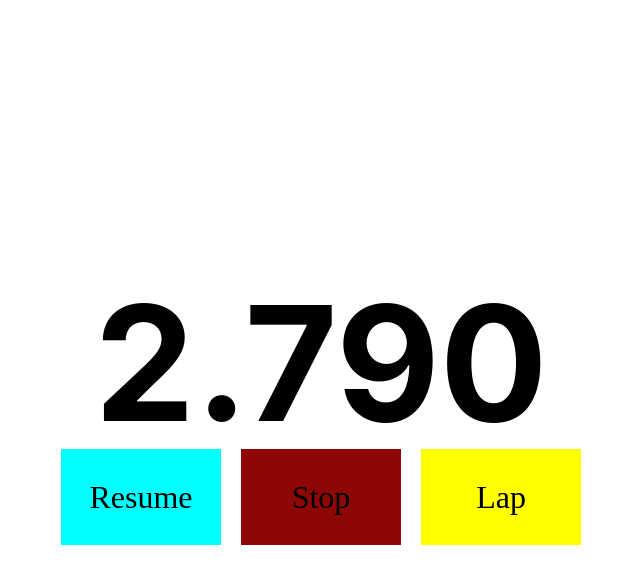
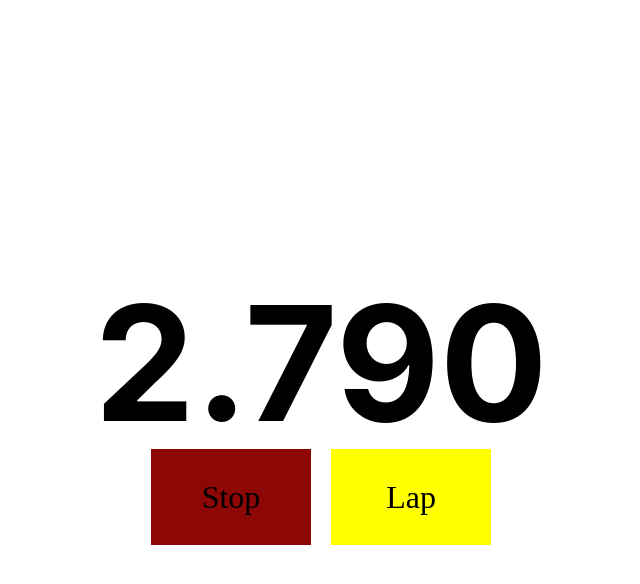
Before and after one commit to sonambharti/Stopwatch-miniProject, a React (Create React App) app: page / in a window 1280 px wide. Both pictures are taken after a click on the button "Start". Shown: the top 584 px of the page, without its empty margins (319-959 px from the left). Built offline with nearby package versions, Linux system fonts and the light colour scheme.

Commit message:
Updated Resume & Stop Function

```diff
--- a/src/Stopwatch.jsx
+++ b/src/Stopwatch.jsx
@@ -9,6 +9,7 @@ function Stopwatch() {
     const [now, setNow] = useState(null);
     const [stop, setStop] = useState(null);
     const [laps, setLaps] = useState([]);
+    const [counter, setCount] = useState(0);
 
     let secondsElapsed = 0;
 
@@ -25,6 +26,7 @@ function Stopwatch() {
         setStop(Date.now());
         clearInterval(intervalRef.current);
         // console.log("In stop " + intervalRef.current);
+        setCount(1);
     }
 
     function resumeStopwatch(){
@@ -33,6 +35,7 @@ function Stopwatch() {
             setNow(Date.now());
         }, 10);
         // console.log("In resume " + intervalRef.current);
+        setCount(0);
     }
 
 
@@ -48,13 +51,20 @@ function Stopwatch() {
         <h1 className='watch'>{secondsElapsed.toFixed(3)}</h1>
         <div className='Buttons'>
             <div>
-                {startTime.current ? (
+                {startTime.current ? (counter == 1) ? (
                     <button id='resume' onClick={ (e) => {
                         e.preventDefault();
                         resumeStopwatch();
                     }}>
                        Resume </button>
                 ) : (
+                    <button id='stop' onClick={ (e) => {
+                        e.preventDefault();
+                        stopStopwatch();
+                    }}>
+                       Stop </button>
+                ) :
+                    (
                     <button id='start' onClick={ (e) => {
                         e.preventDefault();
                         startStopwatch();
@@ -62,9 +72,10 @@ function Stopwatch() {
                        Start </button>
                 )
                 }
+
             </div>
 
-            <button id='stop' onClick={stopStopwatch} > Stop </button>
+            {/* <button id='stop' onClick={stopStopwatch} > Stop </button> */}
             <button id='lap' onClick={trackLap} > Lap </button>
 
         </div>
```
